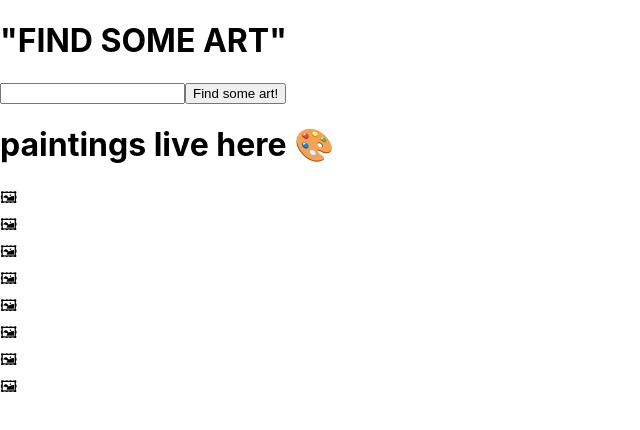
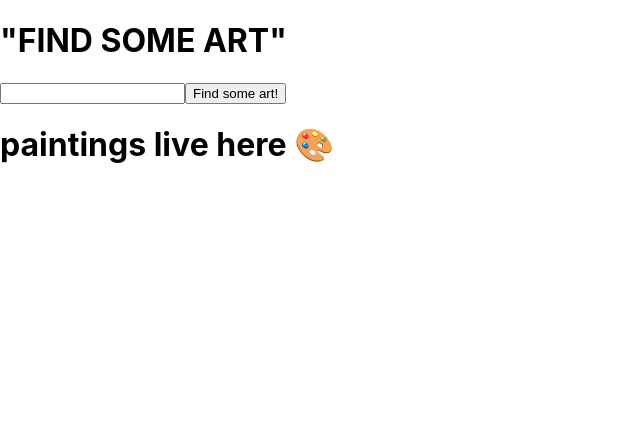
Before and after one commit to rrrachelrrr/met-museum-guide-frontend, a React (Create React App) app: page /paintings in a window 1280 px wide. Shown: the top 430 px of the page, without its empty margins (0-640 px from the left). Built offline with nearby package versions, Linux system fonts and the light colour scheme.

Commit message:
fetch happens

```diff
--- a/src/components/search-page/Painting.js
+++ b/src/components/search-page/Painting.js
@@ -2,10 +2,30 @@ import React, { Component } from 'react';
 
 class Painting extends Component {
 
+  state = {
+    artist: "",
+    title: "",
+    img_url: "",
+    date: ""
+  }
+  // artist: artistAlphaSort,
+  // img_url: primaryImage,
+  // date: objectDate
+
+  componentDidMount(){
+    fetch(`https://collectionapi.metmuseum.org/public/collection/v1/objects/${this.props.metID}`)
+    .then(res=>res.json())
+    .then(artData => {
+      this.setState({
+        img_url: artData.primaryImageSmall
+      })
+    })
+  }
+
   render(){
     return (
       <div className="Painting">
-        <span>🖼</span>
+        <img src={this.state.img_url} />
       </div>
   );}
 }
--- a/src/components/search-page/PaintingCollection.js
+++ b/src/components/search-page/PaintingCollection.js
@@ -3,20 +3,31 @@ import Painting from './Painting.js'
 
 class PaintingCollection extends Component {
 
+  // renderPaintings = () => {
+  //   })
+  //     // paintingID =>
+  //     // fetch(`https://collectionapi.metmuseum.org/public/collection/v1/objects/${paintingID}`)
+  //     // .then(res=>res.json())
+  //     // .then(console.log)
+  //   )
+  // }
+
+  // render() {
+  //   const allPokemon = this.props.pokemon.map(pokeman => {
+  //     return <PokemonCard key={pokeman.id} onAddPokemonToTeam={this.props.onAddPokemonToTeam} {...pokeman}/>
+
   render(){
-    return (
-      <div className="PaintingCollection">
-        <h1>paintings live here 🎨</h1>
-        < Painting />
-        < Painting />
-        < Painting />
-        < Painting />
-        < Painting />
-        < Painting />
-        < Painting />
-        < Painting />
-      </div>
-  );}
+    // console.log("painting collection:", this.props.paintings)
+      const allPaintings = this.props.paintings.map(paintingID => {
+        return <Painting metID={paintingID}/>
+      })
+      return (
+        <div className="PaintingCollection">
+          <h1>paintings live here 🎨</h1>
+          {allPaintings}
+        </div>
+    )
+  }
 }
 
 export default PaintingCollection;
--- a/src/components/search-page/Search.js
+++ b/src/components/search-page/Search.js
@@ -5,8 +5,7 @@ class Search extends Component {
 
   state = {
     searchTerm: '',
-    displayPaintings: [],
-    filteredPaintings: []
+    displayPaintings: []
   }
 
   handleChange = e => {
@@ -20,11 +19,6 @@ class Search extends Component {
     // .then(this.filterPaintings())
   }
 
-  filterPaintings = () => {
-    this.setState({filteredPaintings: this.state.displayPaintings.slice(0,10)})
-    console.log(this.state)
-  }
-
   render(){
     console.log(this.state)
     return (
@@ -34,7 +28,7 @@ class Search extends Component {
     onChange={this.handleChange}
     type="search" />
     <button value="submit"  onClick={this.setSearch}> Find some art! </button>
-    <PaintingCollection />
+    <PaintingCollection paintings={this.state.displayPaintings}/>
     </>
   )
   }
@@ -68,27 +62,3 @@ export default Search;
 // https://collectionapi.metmuseum.org/public/collection/v1/search?q={mySearch}
 // grab mySearch from my searchbar
 // do fetch onSubmit
-
-// import { SearchBar } from 'react-native-elements';
-//
-// export default class App extends React.Component {
-//   state = {
-//     search: '',
-//   };
-//
-//   updateSearch = search => {
-//     this.setState({ search });
-//   };
-//
-//   render() {
-//     const { search } = this.state;
-//
-//     return (
-//       <SearchBar
-//         placeholder="Type Here..."
-//         onChangeText={this.updateSearch}
-//         value={search}
-//       />
-//     );
-//   }
-// }
```
